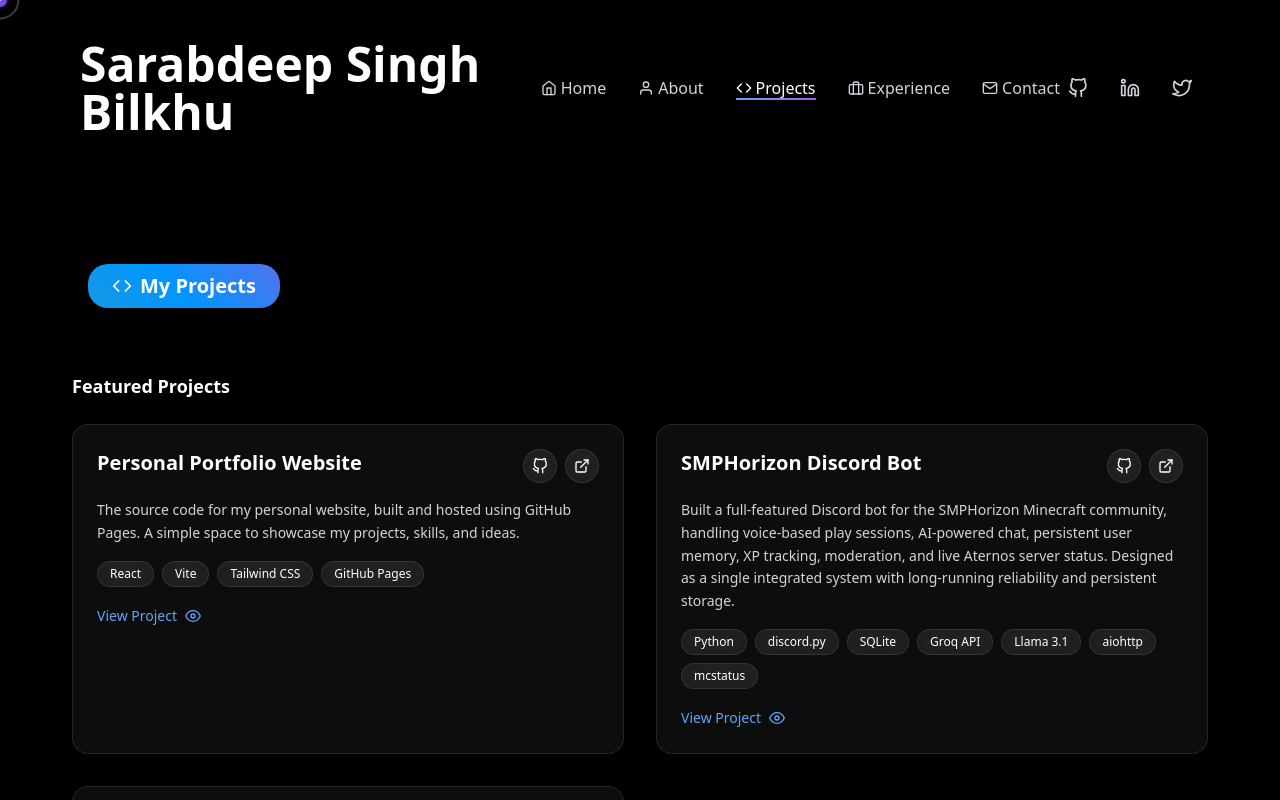
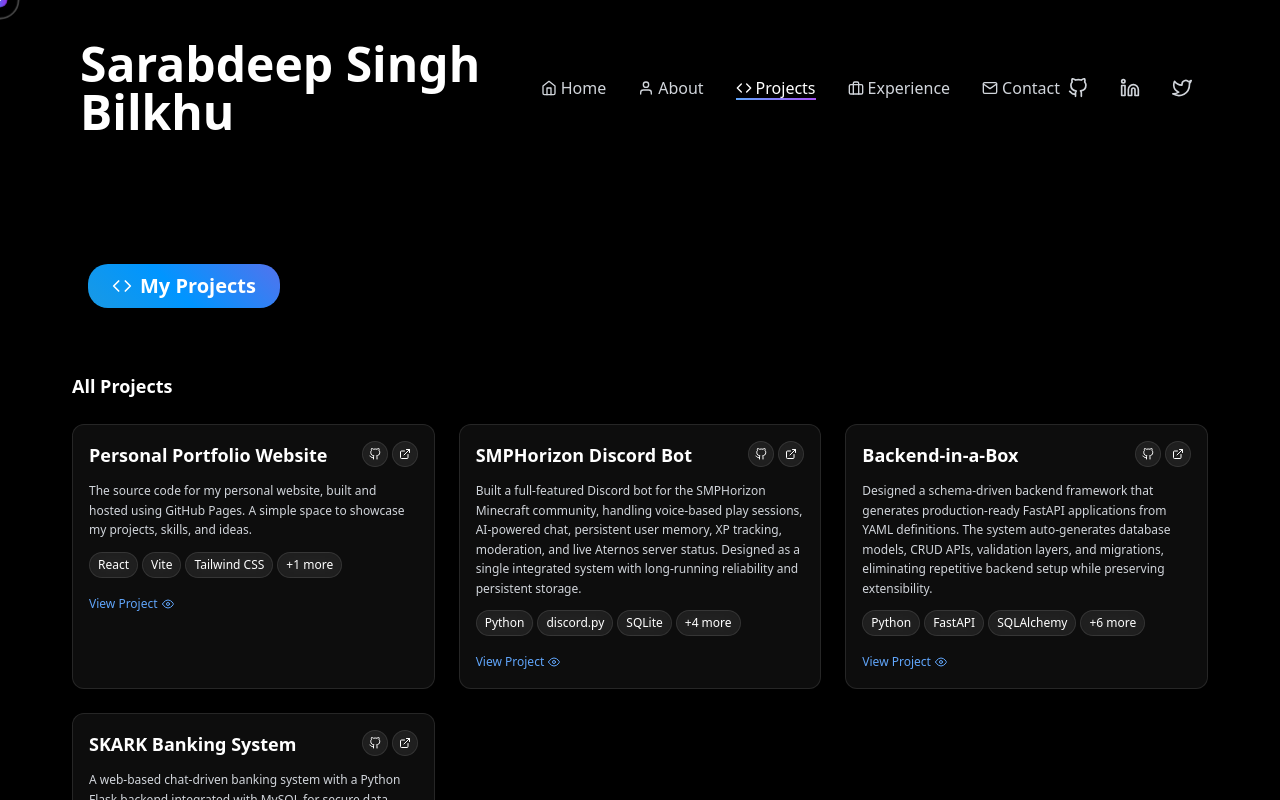
Before and after one commit to SarabdeepSBilkhu/SarabdeepSBilkhu.github.io, a React (Vite) app: page /projects in a window 1280 px wide. Shown: the top 800 px of the page. Built offline with nearby package versions, Linux system fonts and the light colour scheme.

Commit message:
Updated Projects

```diff
--- a/src/pages/Projects.jsx
+++ b/src/pages/Projects.jsx
@@ -118,75 +118,79 @@ const Projects = () => {
         </h2>
       </motion.div>
 
-      {/* Featured Projects */}
+      {/* All Projects Grid */}
       <motion.div
-        className="mb-8 md:mb-12"
         initial={{ opacity: 0 }}
         animate={{ opacity: 1 }}
-        transition={{ duration: 0.8, delay: 0.2 }}
+        transition={{ duration: 0.8, delay: 0.4 }}
       >
-        <h3 className="text-lg font-semibold mb-6 text-white">Featured Projects</h3>
+        <h3 className="text-lg font-semibold mb-6 text-white">All Projects</h3>
         <motion.div
-          className="grid lg:grid-cols-2 gap-6 md:gap-8"
+          className="grid grid-cols-1 sm:grid-cols-2 lg:grid-cols-3 gap-4 md:gap-6"
           variants={containerVariants}
           initial="hidden"
           animate="visible"
         >
-          {projectList.filter(project => project.featured).map((project, index) => (
+          {projectList.map((project, index) => (
             <motion.div
               key={index}
               variants={cardVariants}
-              className="group relative overflow-hidden rounded-2xl border border-white/10 backdrop-blur-md
-                bg-white/5 hover:bg-white/10 transition-all duration-500 card-hover"
+              className="group relative overflow-hidden rounded-xl border border-white/10 backdrop-blur-md
+                bg-white/5 hover:bg-white/10 transition-all duration-300 card-hover"
             >
-              <div className="p-4 md:p-6">
-                <div className="flex items-start justify-between mb-4">
-                  <h3 className="text-lg md:text-xl font-semibold text-white">{project.title}</h3>
-                  <div className="flex gap-2">
+              <div className="p-4">
+                <div className="flex items-start justify-between mb-3">
+                  <h3 className="text-lg font-semibold">{project.title}</h3>
+                  <div className="flex gap-1">
                     <motion.a
                       href={project.github}
                       target="_blank"
                       rel="noopener noreferrer"
-                      className="p-2 rounded-full glass-effect hover:bg-white/10 transition-all duration-300"
+                      className="p-1.5 rounded-full glass-effect hover:bg-white/10 transition-all duration-300"
                       whileHover={{ scale: 1.1 }}
                       whileTap={{ scale: 0.9 }}
                     >
-                      <FiGithub className="w-4 h-4" />
+                      <FiGithub className="w-3 h-3" />
                     </motion.a>
                     <motion.a
                       href={project.link}
                       target="_blank"
                       rel="noopener noreferrer"
-                      className="p-2 rounded-full glass-effect hover:bg-white/10 transition-all duration-300"
+                      className="p-1.5 rounded-full glass-effect hover:bg-white/10 transition-all duration-300"
                       whileHover={{ scale: 1.1 }}
                       whileTap={{ scale: 0.9 }}
                     >
-                      <FiExternalLink className="w-4 h-4" />
+                      <FiExternalLink className="w-3 h-3" />
                     </motion.a>
                   </div>
                 </div>
 
-                <p className="text-sm text-gray-300 mb-4 leading-relaxed">{project.description}</p>
+                <p className="text-xs text-gray-300 mb-3 leading-relaxed">{project.description}</p>
 
-                <div className="flex flex-wrap gap-2 mb-4">
-                  {project.technologies.map((tech, techIndex) => (
+                <div className="flex flex-wrap gap-1 mb-3">
+                  {project.technologies.slice(0, 3).map((tech, techIndex) => (
                     <span
                       key={techIndex}
-                      className="px-3 py-1 text-xs rounded-full glass-effect border border-white/10"
+                      className="px-2 py-1 text-xs rounded-full glass-effect border border-white/10"
                     >
                       {tech}
                     </span>
                   ))}
+                  {project.technologies.length > 3 && (
+                    <span className="px-2 py-1 text-xs rounded-full glass-effect border border-white/10">
+                      +{project.technologies.length - 3} more
+                    </span>
+                  )}
                 </div>
 
                 <motion.a
                   href={project.link}
                   target="_blank"
                   rel="noopener noreferrer"
-                  className="inline-flex items-center gap-2 text-sm text-blue-400 hover:text-blue-300 transition-colors duration-300"
-                  whileHover={{ x: 5 }}
+                  className="inline-flex items-center gap-1 text-xs text-blue-400 hover:text-blue-300 transition-colors duration-300"
+                  whileHover={{ x: 3 }}
                 >
-                  View Project <FiEye className="w-4 h-4" />
+                  View Project <FiEye className="w-3 h-3" />
                 </motion.a>
               </div>
             </motion.div>
```
Also changed, not shown: 8 other files (tests, documents, lock files or other folders).
